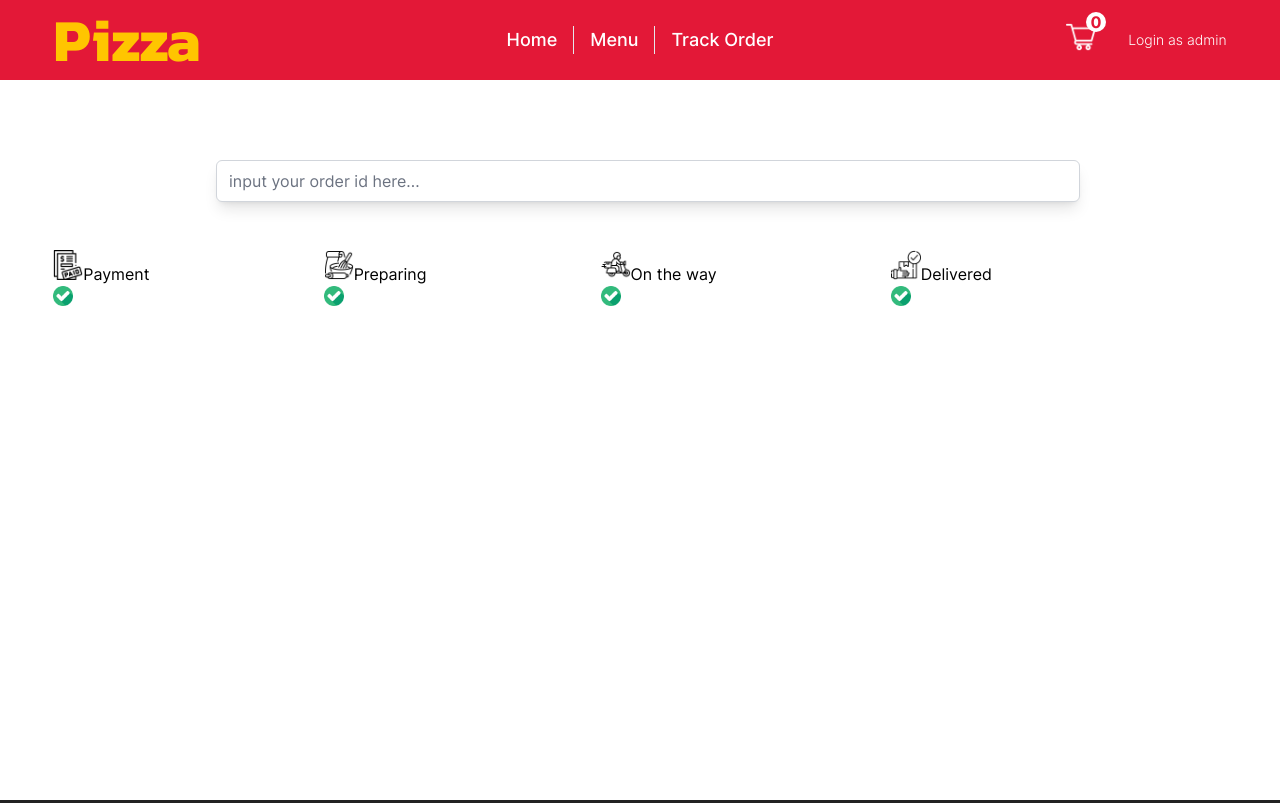
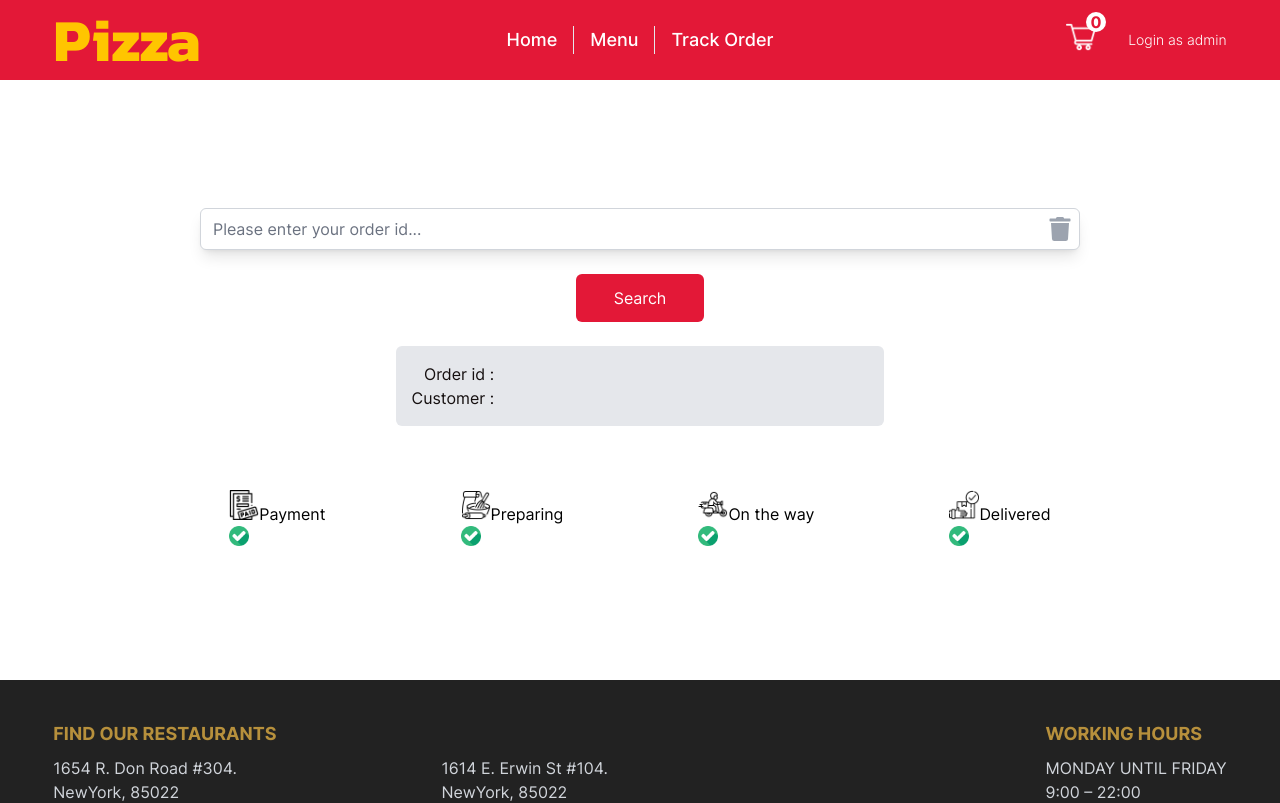
Before and after one commit to omsrg/ordering-app-nextjs, a Next.js app: page /track in a window 1280 px wide. Shown: the top 803 px of the page. Built offline with nearby package versions, Linux system fonts and the light colour scheme.

Commit message:
working on file track.js

```diff
--- a/pages/admin/login.js
+++ b/pages/admin/login.js
@@ -18,9 +18,6 @@ const LoginPage = () => {
             });
             router.push('/admin');
         } catch (error) {
-            // console.log('username:', username);
-            // console.log('password:', password);
-            // console.log(error);
             setError(true);
         }
     };
--- a/pages/api/orders/[id].js
+++ b/pages/api/orders/[id].js
@@ -14,7 +14,7 @@ const handler = async (req, res) => {
             const order = await Order.findById(id);
             res.status(200).json(order);
         } catch (error) {
-            res.status(500).json(error);
+            res.status(500).json({ message: 'data not found' });
         }
     }
 
--- a/pages/track.js
+++ b/pages/track.js
@@ -1,10 +1,15 @@
-import { useState, useEffect } from 'react';
+import { useState, useRef, useEffect } from 'react';
 import Image from 'next/image';
 import axios from 'axios';
+import { FaTrash } from 'react-icons/fa';
+import Loading from '@/components/Loading';
 
 const TrackOrderPage = () => {
-    const [orderList, setOrderList] = useState({});
-    const status = orderList.status;
+    const [orderData, setOrderData] = useState({});
+    const [isError, setIsError] = useState(false);
+    const [isLoading, setIsLoading] = useState(false);
+    const status = orderData.status;
+    const inputRef = useRef();
 
     const statusClass = (index) => {
         if (index - status < 1) return 'done';
@@ -12,32 +17,79 @@ const TrackOrderPage = () => {
         if (index - status > 1) return 'undone';
     };
 
-    // useEffect(() => {
-    //     const getOrderData = async (id) => {
-    //         try {
-    //             const response = await axios.get('/api/orders/' + id);
-    //             if (response.status === 201) {
-    //                 setOrderList(response.data);
-    //             }
-    //         } catch (error) {
-    //             console.log(error);
-    //         }
-    //     };
-    //     getOrderData();
-    // }, []);
+    const getOrderData = async () => {
+        const enteredId = inputRef.current.value;
+
+        if (enteredId === '') {
+            setIsError(true);
+            return;
+        }
+        setIsLoading(true);
+
+        try {
+            const response = await axios.get(`/api/orders/${enteredId}`);
+            if (response.data === '') {
+                setIsError(true);
+            }
+            setOrderData(response.data);
+            setIsLoading(false);
+        } catch (error) {
+            setIsError(true);
+            setIsLoading(false);
+        }
+    };
+
+    useEffect(() => {
+        if (isError) {
+            const timer = setTimeout(() => {
+                setIsError(false);
+            }, 3000);
+
+            return () => clearTimeout(timer);
+        }
+    }, [isError]);
 
     return (
-        <section className='bg-white'>
-            <div className='layout h-128 py-20'>
-                <div className='w-9/12 mx-auto flex items-center justify-center'>
-                    <input
-                        name='order-id'
-                        type='text'
-                        placeholder='input your order id here...'
-                        className='w-full ml-4 rounded-md shadow-lg border-gray-300 focus:border-primary-400 focus:ring-primary-400'
-                    />
+        <section className='relative bg-white'>
+            {isLoading && <Loading />}
+
+            <div className='layout py-32'>
+                <div className='md:w-9/12 mx-auto flex flex-col items-center'>
+                    <div className='w-full relative flex items-center'>
+                        <input
+                            type='text'
+                            placeholder='Please enter your order id...'
+                            ref={inputRef}
+                            className='w-full rounded-md shadow-lg inline-block border-gray-300 focus:border-gray-300 focus:ring-gray-300'
+                        />
+                        <button
+                            className='absolute right-2'
+                            onClick={() => (inputRef.current.value = '')}
+                        >
+                            <FaTrash className='w-6 h-6  text-gray-400 ' />
+                        </button>
+                    </div>
+                    <button
+                        className='py-3 px-6 w-32 mt-6 rounded-md text-white bg-primary-500 hover:bg-primary-100'
+                        onClick={getOrderData}
+                    >
+                        Search
+                    </button>
                 </div>
-                <div className='md:w-[80%] flex justify-between mt-12 mb-8'>
+
+                <div className='mt-6 w-5/12 mx-auto flex text-dark bg-gray-200 p-4 rounded-md'>
+                    <div className='text-right'>
+                        <p>Order id :</p>
+                        <p>Customer :</p>
+                    </div>
+
+                    <div className='flex flex-col ml-4'>
+                        <span>{orderData._id}</span>
+                        <span>{orderData.customer}</span>
+                    </div>
+                </div>
+
+                <div className='md:w-[70%] flex justify-between mt-16 mx-auto'>
                     {/* payment */}
                     <div className={statusClass(0)}>
                         <Image
@@ -119,6 +171,13 @@ const TrackOrderPage = () => {
                     </div>
                 </div>
             </div>
+
+            {isError && (
+                // orderData ===
+                <div className='absolute bg-red-300 w-48 top-10 left-[calc(50%_-_6rem)] py-2 rounded-md shadow-md flex justify-center'>
+                    <span className='text-red-700'>Order not found!</span>
+                </div>
+            )}
         </section>
     );
 };
```
